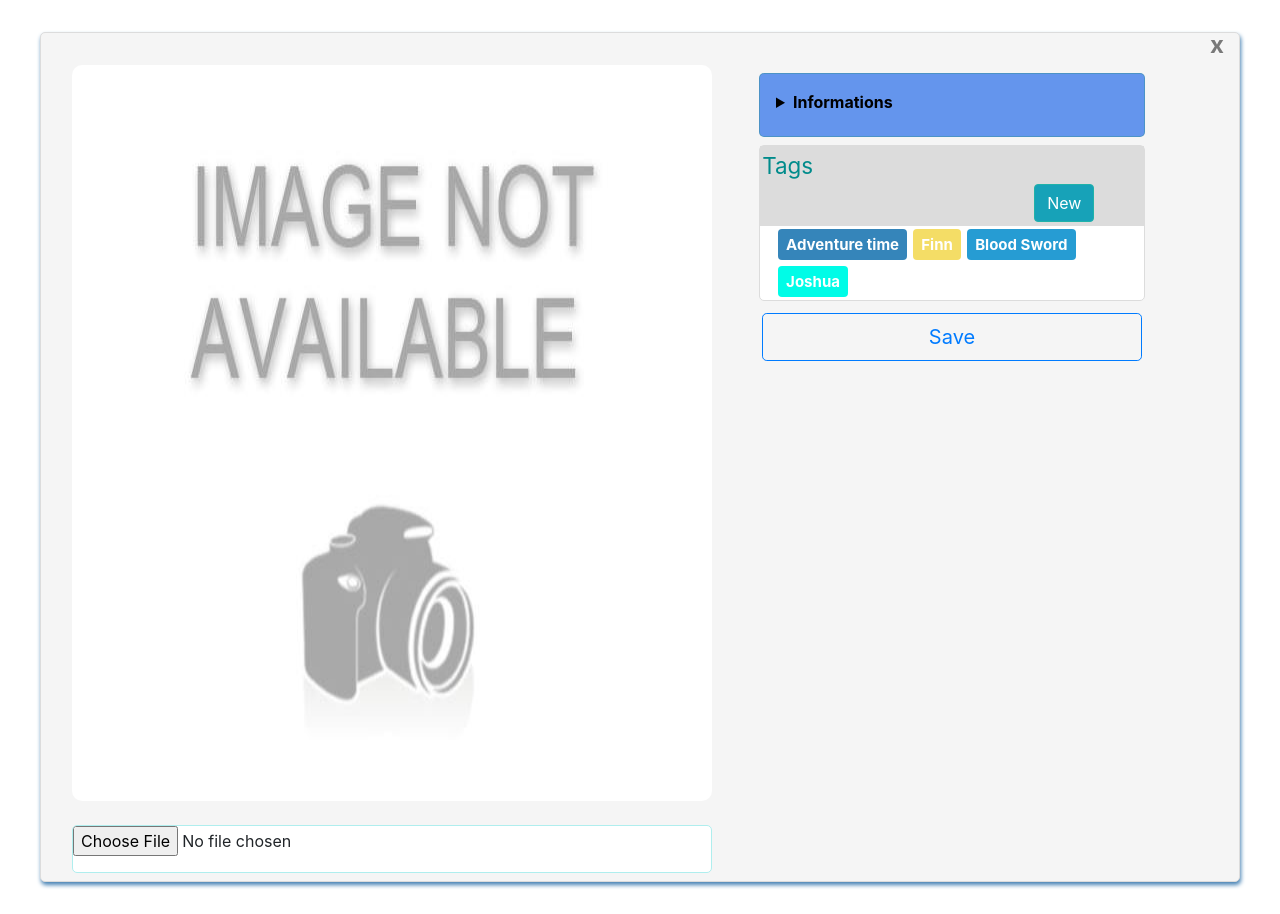
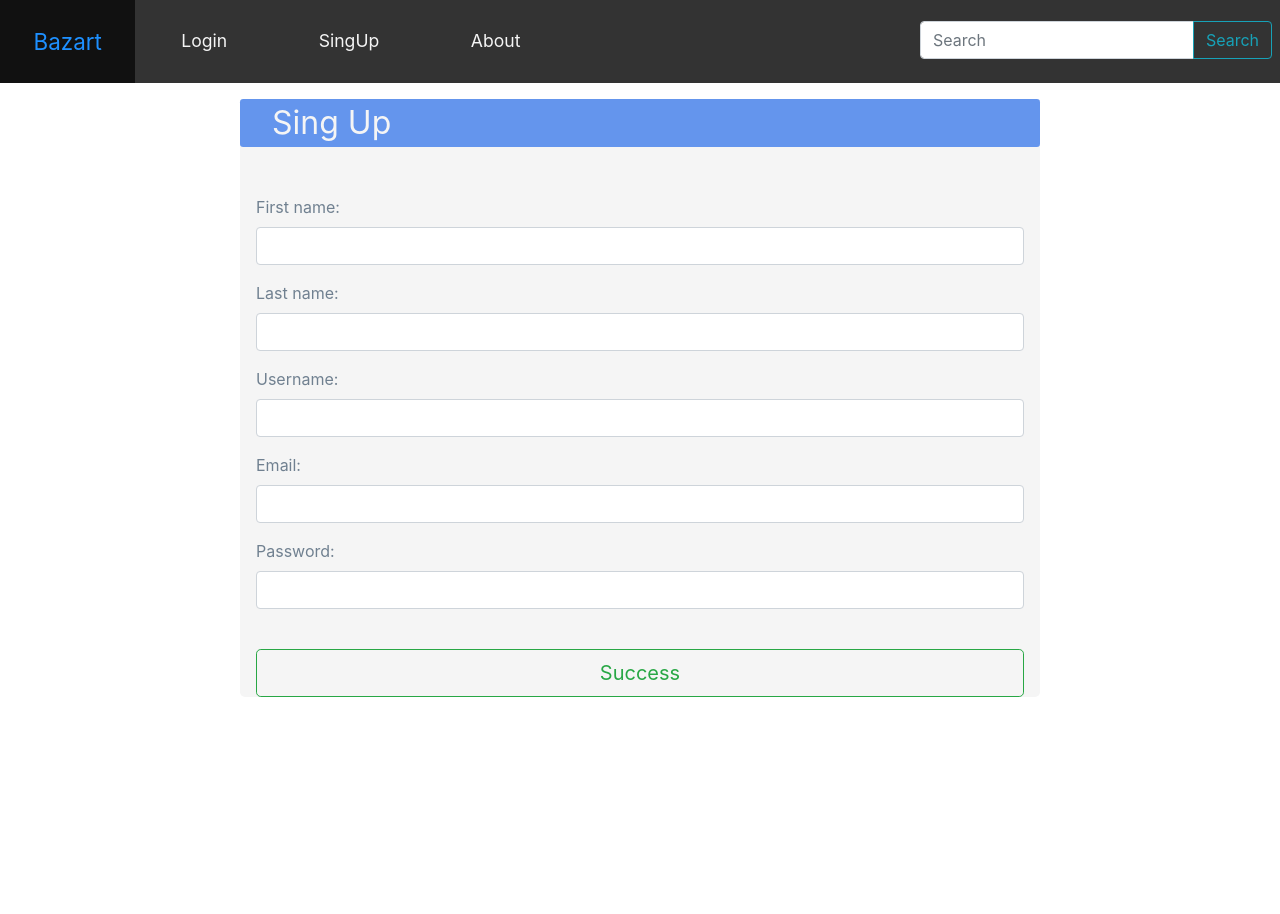
Before and after one commit to thaynnara007/ArtForAll-Frontend, a React (Create React App) app in the folder art_for_all/: page / in a window 1280 px wide. After the commit the page ends 800 px from the top, so only its background shows below. Built offline with nearby package versions, Linux system fonts and the light colour scheme.

Commit message:
adding singUpForm

```diff
--- a/art_for_all/src/components/detailsPage/EditableDetailsArtPage.jsx
+++ b/art_for_all/src/components/detailsPage/EditableDetailsArtPage.jsx
@@ -1,7 +1,7 @@
 import React from 'react';
 import InfoArt from '../info/InfoArt';
 import EditableInfoArt from '../info/EditableInfoArt';
-import image from '../../TG5CxZ.jpg';
+import image from '../../image-not-found.png';
 import '../../../node_modules/bootstrap/dist/css/bootstrap.min.css';
 import './EditableDetailsArtPage.css';
 import './DetailsArtPage.css';
--- /dev/null
+++ b/art_for_all/src/components/forms/singUp/singUpForm.css
@@ -0,0 +1,38 @@
+.singUpForm-size{
+    max-width: 50em;
+    border: none;
+    padding-left: 0;
+    padding-right: 0;
+}
+
+.singUpForm-header{
+    margin: auto;
+    background-color: cornflowerblue;
+    border-radius: 0.2em;
+}
+
+.font{
+    font-family: -apple-system, BlinkMacSystemFont, 'Segoe UI', Roboto, Oxygen, Ubuntu, Cantarell, 'Open Sans', 'Helvetica Neue', sans-serif;
+}
+
+.singUpForm-font{
+    font-size: 2em;
+    color: whitesmoke;
+    margin: 0.5em 1em;
+}
+
+.singUpForm-label{
+    color: slategrey
+}
+
+.singUpForm-color{
+    background-color: whitesmoke;
+}
+
+.singUpForm-space{
+    margin: 3em 1em;
+}
+
+.spaace{
+    margin-top: 2em;
+}
--- /dev/null
+++ b/art_for_all/src/components/forms/singUp/singUpForm.jsx
@@ -0,0 +1,33 @@
+import React from 'react'
+import './singUpForm.css'
+import Input from '../input/InputFild'
+import '../../../../node_modules/bootstrap/dist/css/bootstrap.min.css';
+
+class SingUpForm extends React.Component{
+    render(){
+        return (
+            <div className="font container singUpForm-size singUpForm-color">
+                <div className="singUpForm-header">
+                    <p className="singUpForm-font">Sing Up</p>
+                </div>
+                <div className="singUpForm-space">
+
+                    <label className="singUpForm-label">First name:</label>
+                    <Input></Input>
+                    <label className="singUpForm-label">Last name:</label>
+                    <Input></Input>
+                    <label className="singUpForm-label">Username:</label>
+                    <Input></Input>
+                    <label className="singUpForm-label">Email:</label>
+                    <Input></Input>
+                    <label className="singUpForm-label">Password:</label>
+                    <Input></Input>
+                    <button type="button" class="btn btn-outline-success btn-lg btn-block spaace">Success</button>
+                </div>
+        </div>
+        )
+    }
+
+}
+
+export default SingUpForm
--- /dev/null
+++ b/art_for_all/src/components/singUpPage/SingUpPage.jsx
@@ -0,0 +1,20 @@
+import React from 'react'
+import './SingUpPage.css'
+import SingUpForm from '../forms/singUp/singUpForm'
+import Navbar from '../navbar/Navbar'
+import '../../../node_modules/bootstrap/dist/css/bootstrap.min.css';
+
+class SingUpPage extends React.Component{
+
+    render(){
+        return(
+            <div>
+                <Navbar></Navbar>
+                <SingUpForm></SingUpForm>
+            </div>
+        )
+    }
+
+}
+
+export default SingUpPage
--- a/art_for_all/src/index.js
+++ b/art_for_all/src/index.js
@@ -3,10 +3,13 @@ import ReactDOM from 'react-dom';
 import './index.css';
 import App from './App';
 import EditableDetailsArtPage from './components/detailsPage/EditableDetailsArtPage';
+import Navbar from './components/navbar/Navbar'
+import SingUpForm from './components/forms/singUp/singUpForm';
 import * as serviceWorker from './serviceWorker';
+import SingUpPage from './components/singUpPage/SingUpPage';
 
 
-ReactDOM.render(<EditableDetailsArtPage/>, document.getElementById('root'));
+ReactDOM.render(<SingUpPage/>, document.getElementById('root'));
 
 // If you want your app to work offline and load faster, you can change
 // unregister() to register() below. Note this comes with some pitfalls.
```
Also changed, not shown: art_for_all/src/components/singUpPage/SingUpPage.css (added), art_for_all/src/empty.png (added), art_for_all/src/image-not-found.png (added).
